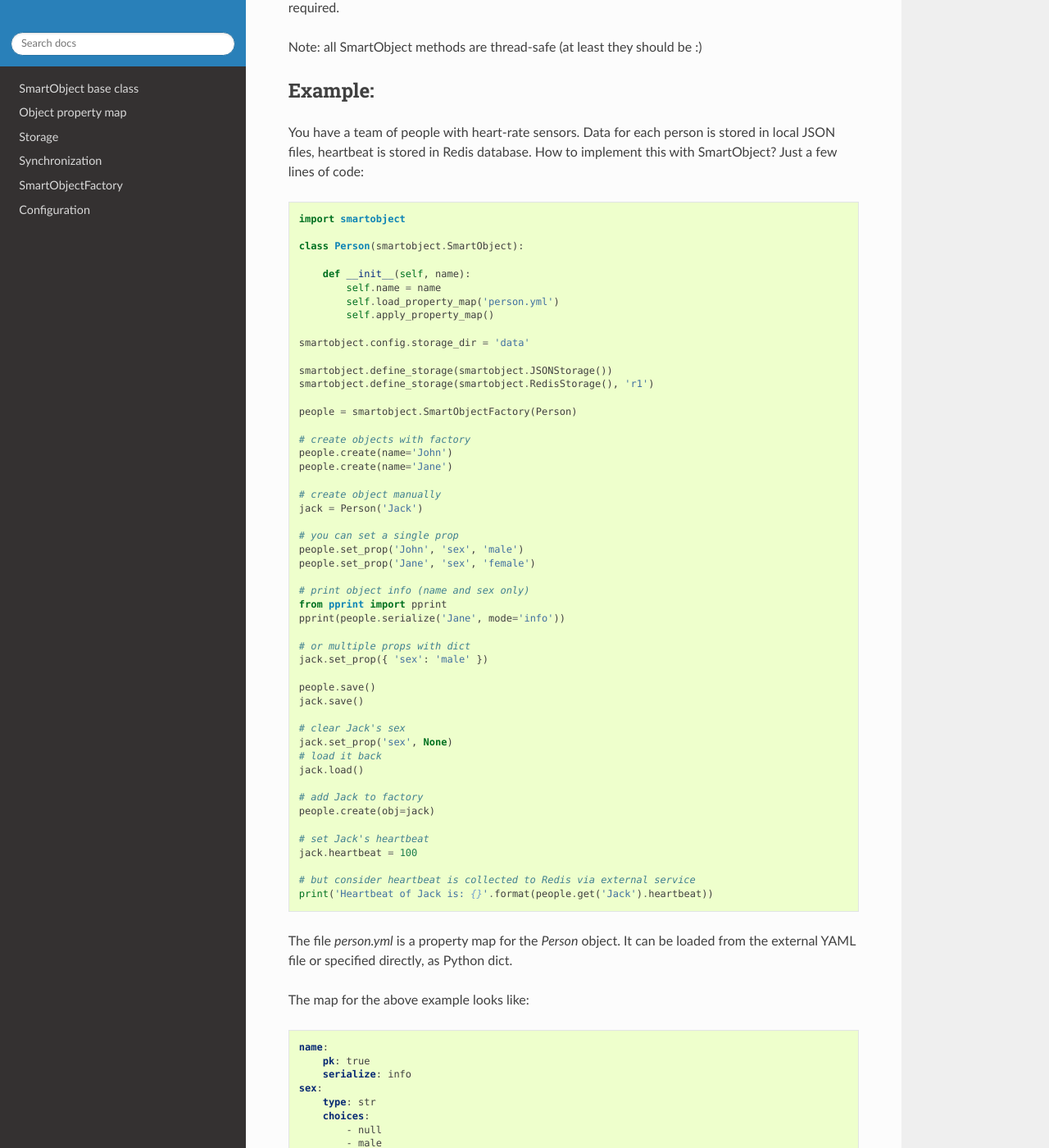
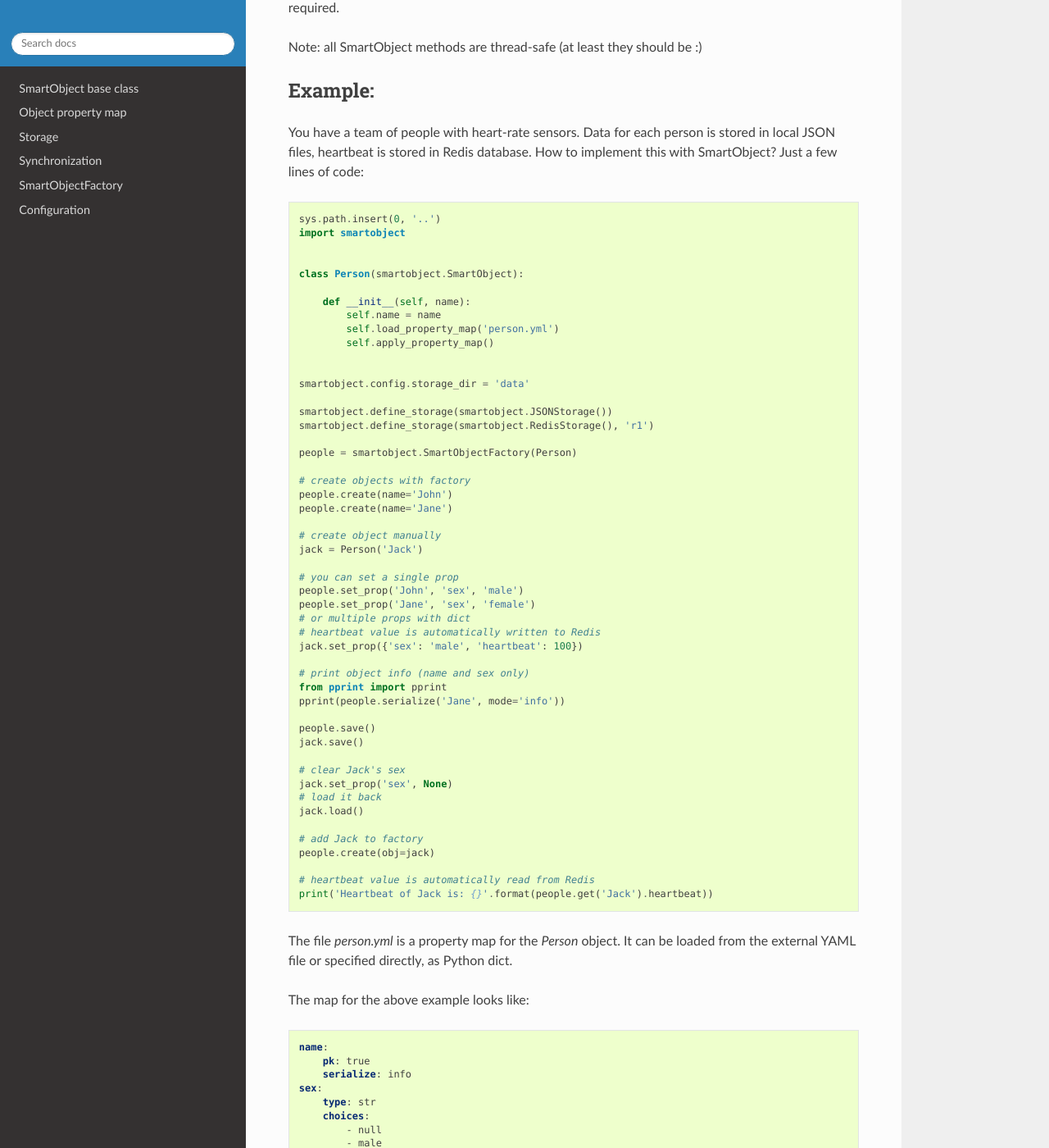
Before and after one commit to alttch/smartobject, a Sphinx documentation site: the page built from doc/readme.rst, in a window 1280 px wide and 1400 px high, scrolled down 498 px. Shown: the whole window at 82% size. Built offline with Sphinx 7.4.7 and the Read the Docs theme 2.0.0, drawn with Linux system fonts in a browser that asks for light colours.

Commit message:
example docs

```diff
--- a/doc/readme.rst
+++ b/doc/readme.rst
@@ -32,7 +32,9 @@ How to implement this with SmartObject? Just a few lines of code:
 
 .. code:: python
 
+   sys.path.insert(0, '..')
    import smartobject
+
 
    class Person(smartobject.SmartObject):
 
@@ -40,6 +42,7 @@ How to implement this with SmartObject? Just a few lines of code:
            self.name = name
            self.load_property_map('person.yml')
            self.apply_property_map()
+
 
    smartobject.config.storage_dir = 'data'
 
@@ -58,13 +61,13 @@ How to implement this with SmartObject? Just a few lines of code:
    # you can set a single prop
    people.set_prop('John', 'sex', 'male')
    people.set_prop('Jane', 'sex', 'female')
+   # or multiple props with dict
+   # heartbeat value is automatically written to Redis
+   jack.set_prop({'sex': 'male', 'heartbeat': 100})
 
    # print object info (name and sex only)
    from pprint import pprint
    pprint(people.serialize('Jane', mode='info'))
-
-   # or multiple props with dict
-   jack.set_prop({ 'sex': 'male' })
 
    people.save()
    jack.save()
@@ -77,10 +80,7 @@ How to implement this with SmartObject? Just a few lines of code:
    # add Jack to factory
    people.create(obj=jack)
 
-   # set Jack's heartbeat
-   jack.heartbeat = 100
-
-   # but consider heartbeat is collected to Redis via external service
+   # heartbeat value is automatically read from Redis
    print('Heartbeat of Jack is: {}'.format(people.get('Jack').heartbeat))
 
 The file *person.yml* is a property map for the *Person* object. It can
```
Also changed, not shown: README.md (+7 -7 lines), 1 other file.
